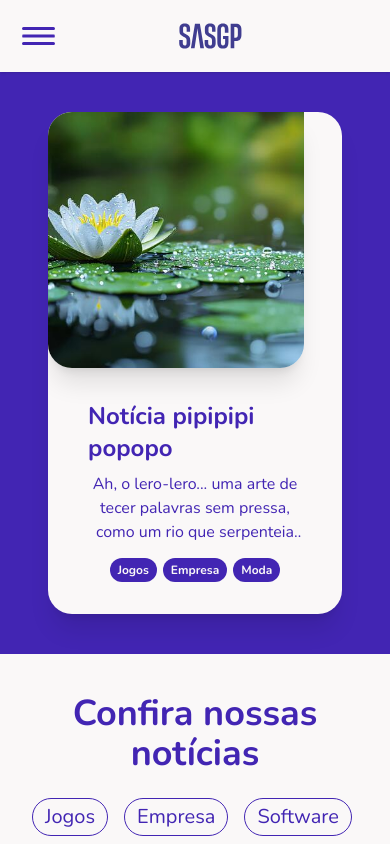
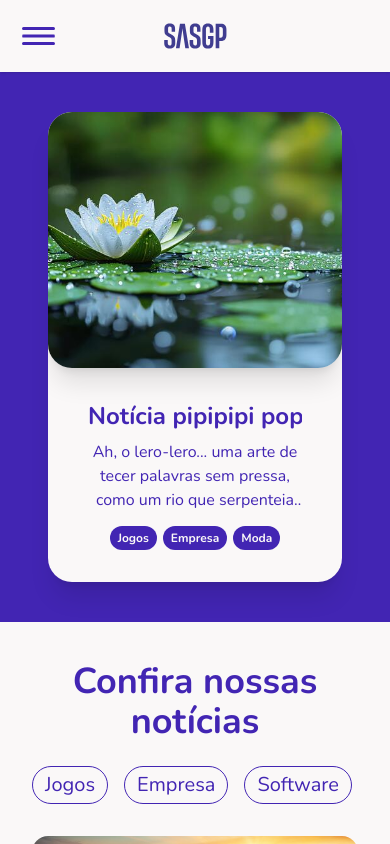
Before and after one commit to lucas7maciel/SASGP, a Next.js app: page /blog in a window 390 px wide. Shown: the top 844 px of the page. Built offline with nearby package versions, Linux system fonts and the light colour scheme; some icons are missing.

Commit message:
fix: responsivity issues

```diff
--- a/app/(pages)/blog/Header.tsx
+++ b/app/(pages)/blog/Header.tsx
@@ -8,7 +8,7 @@ export function Header() {
     <div className="px-12 py-10 bg-primary flex items-center justify-center">
       <div className="flex flex-col md:flex-row bg-tertiary rounded-3xl shadow-xl max-w-[50rem] overflow-hidden">
         <Image
-          className="object-cover rounded-b-3xl md:rounded-r-3xl shadow-xl md:shadow-2xl flex-[0_0_16rem] md:flex-[0_0_400px] h-[16rem] md:h-[17rem] w-[16rem] md:w-[400px]"
+          className="object-cover rounded-b-3xl md:rounded-r-3xl shadow-xl md:shadow-2xl flex-[0_0_16rem] md:flex-[0_0_400px] h-[16rem] md:h-[17rem] w-full md:w-[400px]"
           src="/mocked_news/header.jpg"
           alt="Principal notícia"
           width={500}
@@ -16,7 +16,7 @@ export function Header() {
         />
 
         <div className="py-8 px-10 flex flex-col justify-center items-center md:items-start">
-          <p className="text-2xl font-bold line-clamp-2">Notícia pipipipi popopo</p>
+          <p className="text-center truncate max-w-full md:whitespace-normal md:overflow-auto md:text-start text-2xl font-bold line-clamp-2">Notícia pipipipi popopo</p>
           <p className="text-center md:text-justify mt-2 line-clamp-3 md:line-clamp-4">
             Ah, o lero-lero... uma arte de tecer palavras sem pressa, como um
             rio que serpenteia pela planície. É um jeito de deixar a conversa
--- a/app/components/Header/index.tsx
+++ b/app/components/Header/index.tsx
@@ -90,7 +90,7 @@ export function Header() {
           height={500}
         />
 
-        <Link href="https://sasgp.com.br/login-2/" className="text-primary transition-all hover:opacity-90 cursor-pointer">
+        <Link href="https://sasgp.com.br/login-2/" className="flex-[0_0_45px] flex items-center justify-end text-primary transition-all hover:opacity-90 cursor-pointer">
           <AccountCircleRoundedIcon fontSize="large" />
         </Link>
       </header>
```
